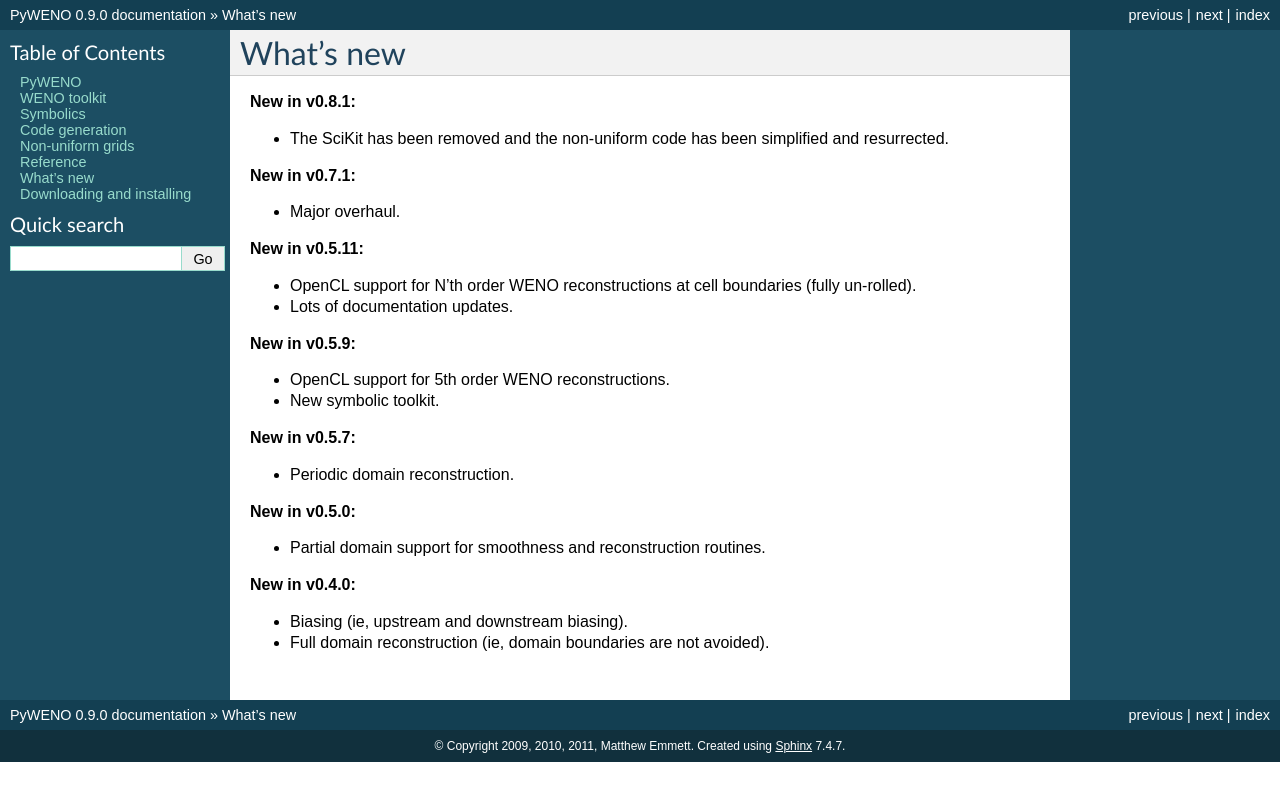
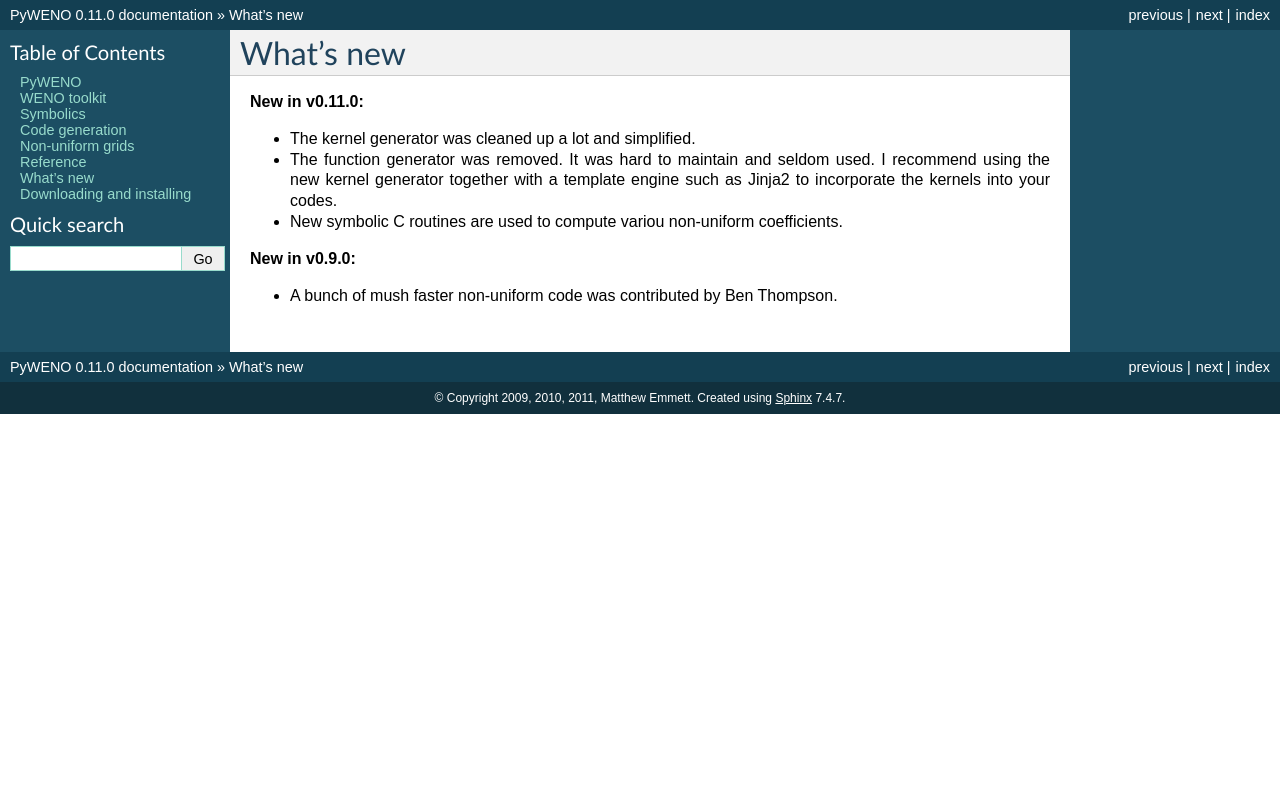
Before and after one commit to memmett/PyWENO, a Sphinx documentation site: the page built from docs/whatsnew.rst, in a window 1280 px wide. Shown: the top 801 px of the page. Built offline with Sphinx 7.4.7, drawn with Linux system fonts in a browser that asks for light colours; the version number is read from the project's files by our own code.

Commit message:
DOCS: Updates.

```diff
--- a/docs/index.rst
+++ b/docs/index.rst
@@ -21,6 +21,9 @@ PyWENO consists of four main parts:
 
 **News**
 
+* December 4 2013: The kernel generator has been simplified a lot and
+  the functional generator was removed.  Several more (speed)
+  improvements were made to the non-uniform module.
 * November 12 2013: Several improvements were made to the non-uniform
   module.  These were contributed by Ben Thompson.
 * May 15 2012: Several routines were added for computing
--- a/docs/nonuniform.rst
+++ b/docs/nonuniform.rst
@@ -22,7 +22,7 @@ left and right endpoints of a cell to fifth order::
           [-0.24193548,  1.06241234,  0.17952314],
           [ 0.33333333, -1.16666667,  1.83333333]]])
 
-Note that the ``r`` array is indexed according to ``r[i,l,r,j]`` where
+Note that the ``c`` array is indexed according to ``c[i,l,r,j]`` where
 ``i`` is the cell number, ``l`` is the reconstruction point (eg, 0 is
 the left edge and 1 is the right edge), ``r`` is the left-shift of the
 stencil, and ``j`` is the summation index.
--- a/docs/whatsnew.rst
+++ b/docs/whatsnew.rst
@@ -1,35 +1,19 @@
 What's new
 ===========
 
-**New in v0.8.1:**
+**New in v0.11.0:**
 
-* The SciKit has been removed and the non-uniform code has been
-  simplified and resurrected.
+* The kernel generator was cleaned up a lot and simplified.
 
-**New in v0.7.1:**
+* The function generator was removed.  It was hard to maintain and
+  seldom used.  I recommend using the new kernel generator together
+  with a template engine such as Jinja2 to incorporate the kernels
+  into your codes.
 
-* Major overhaul.
+* New symbolic C routines are used to compute variou non-uniform
+  coefficients.
 
-**New in v0.5.11:**
+**New in v0.9.0:**
 
-* OpenCL support for N'th order WENO reconstructions at cell
-  boundaries (fully un-rolled).
-* Lots of documentation updates.
-
-**New in v0.5.9:**
-
-* OpenCL support for 5th order WENO reconstructions.
-* New symbolic toolkit.
-
-**New in v0.5.7:**
-
-* Periodic domain reconstruction.
-
-**New in v0.5.0:**
-
-* Partial domain support for smoothness and reconstruction routines.
-
-**New in v0.4.0:**
-
-* Biasing (ie, upstream and downstream biasing).
-* Full domain reconstruction (ie, domain boundaries are not avoided).
+* A bunch of mush faster non-uniform code was contributed by Ben
+  Thompson.
--- a/version.py
+++ b/version.py
@@ -1 +1 @@
-version = '0.9.0'
+version = '0.11.0'
```
Also changed, not shown: docs/symbolic.rst (+32 -1 lines).
